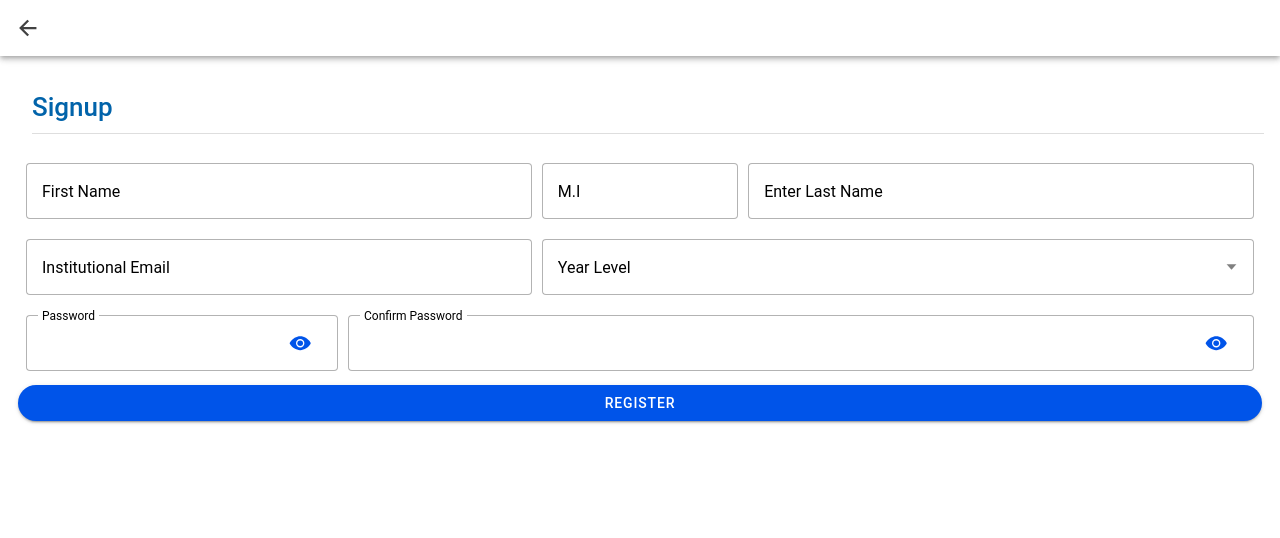
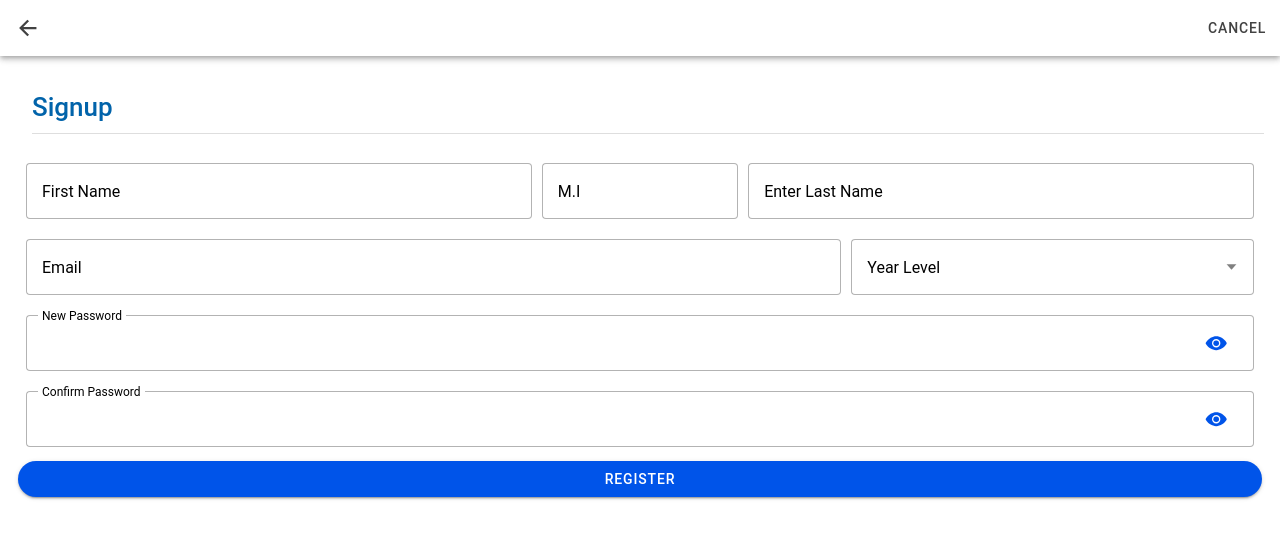
Before and after one commit to cliffamadeus/ics-quizard, a React (Vite) app: page /ics-quizard/register in a window 1280 px wide. Shown: the top 538 px of the page. Built offline with nearby package versions, Linux system fonts and the light colour scheme; no server answers.

Commit message:
UI Changes

```diff
--- a/src/pages/EditAccount.tsx
+++ b/src/pages/EditAccount.tsx
@@ -168,12 +168,9 @@ const EditAccount: React.FC = () => {
     return (
       <IonPage>
         <IonHeader>
-          <IonToolbar>
-            <IonButtons slot="start">
-              <IonBackButton defaultHref="/ics-quizard/app" />
-            </IonButtons>
-            <IonTitle>Edit Account</IonTitle>
-          </IonToolbar>
+          <IonButtons slot="start">
+            <IonBackButton defaultHref="/ics-quizard/app" />
+          </IonButtons>
         </IonHeader>
         <IonContent className="ion-padding">
           <IonItem>
--- a/src/pages/Login.tsx
+++ b/src/pages/Login.tsx
@@ -84,9 +84,9 @@ const Login: React.FC = () => {
         <h4 className='ion-text-center'>Student Login</h4>
         <IonInput
           type="email"
-          labelPlacement="floating"
+          labelPlacement="stacked"
           fill="outline"
-          label="Institutional Email"
+          label="Email"
           placeholder="email@nbsc.edu.ph"
           value={email}
           onIonChange={(e) => setEmail(e.detail.value!)}
@@ -109,7 +109,7 @@ const Login: React.FC = () => {
           Login
         </IonButton>
 
-        <IonText>
+        <IonText class="ion-text-center">
           <p>Don't have an account? <IonRouterLink routerLink="/ics-quizard/register">Register here</IonRouterLink></p>
         </IonText>
 
--- a/src/pages/Register.tsx
+++ b/src/pages/Register.tsx
@@ -1,9 +1,10 @@
 import React, { useState } from 'react';
-import { IonContent, IonPage, IonInput, IonButton, IonAlert, IonHeader, IonToolbar, IonTitle, IonBackButton, IonButtons, IonSelect, IonSelectOption, IonItem, IonText, IonCol, IonGrid, IonRow, IonInputPasswordToggle } from '@ionic/react';
+import { IonContent, IonPage, IonInput, IonButton, IonAlert, IonHeader, IonToolbar, IonTitle, IonBackButton, IonButtons, IonSelect, IonSelectOption, IonItem, IonText, IonCol, IonGrid, IonRow, IonInputPasswordToggle, useIonRouter } from '@ionic/react';
 import { supabase } from '../utils/supabaseClient';
 import { useHistory } from 'react-router-dom';
 
 const Register: React.FC = () => {
+  const navigation = useIonRouter();
   const [email, setEmail] = useState('');
   const [password, setPassword] = useState('');
   const [confirmPassword, setConfirmPassword] = useState('');
@@ -77,12 +78,19 @@ const Register: React.FC = () => {
     setShowConfirmationAlert(false); // Close confirmation alert
   };
 
+  const cancelSignup = () => {
+    navigation.push('/ics-quizard/', 'root', 'replace');
+  };
+
   return (
     <IonPage>
       <IonHeader>
         <IonToolbar>
           <IonButtons slot="start">
             <IonBackButton defaultHref="/ics-quizard/login" />
+          </IonButtons>
+          <IonButtons slot="end">
+            <IonButton>Cancel</IonButton>
           </IonButtons>
           <IonTitle></IonTitle>
         </IonToolbar>
@@ -135,16 +143,16 @@ const Register: React.FC = () => {
 
         <IonGrid>
           <IonRow>
-            <IonCol size="5">
-                <IonInput label="Institutional Email" type="email"
-                placeholder="Institutional Email"
+            <IonCol size="8">
+                <IonInput label="Email" type="email"
+                placeholder="Enter Institutional Email"
                 labelPlacement="floating"
                 fill="outline"
                 value={email}
                 onIonChange={(e) => setEmail(e.detail.value!)}>
                 </IonInput>
             </IonCol>
-            <IonCol>
+            <IonCol size="4">
               <IonSelect
                 label="Year Level"
                 labelPlacement="floating"
@@ -164,32 +172,36 @@ const Register: React.FC = () => {
 
           <IonGrid>
             <IonRow>
-            <IonCol size="auto">
+              <IonCol size="12">
                 <IonInput
-                label="Password"
+                  label="New Password"
                   type="password"
                   labelPlacement="floating"
                   fill="outline"
-                placeholder="Enter Password"
+                  placeholder="Enter New Password"
                   value={password}
                   onIonChange={(e) => setPassword(e.detail.value!)}
                 >
-              <IonInputPasswordToggle slot="end"></IonInputPasswordToggle>
+                  <IonInputPasswordToggle slot="end" />
                 </IonInput>
               </IonCol>
-            <IonCol>
+            </IonRow>
+          </IonGrid>
+
+          <IonGrid>
+            <IonRow>
+              <IonCol size="12">
                 <IonInput
                   label="Confirm Password"
                   type="password"
                   labelPlacement="floating"
                   fill="outline"
-                placeholder="Confirm Password"
+                  placeholder="Confirm New Password"
                   value={confirmPassword}
                   onIonChange={(e) => setConfirmPassword(e.detail.value!)}
                 >
-              <IonInputPasswordToggle slot="end"></IonInputPasswordToggle>
+                  <IonInputPasswordToggle slot="end" />
                 </IonInput>
-
               </IonCol>
             </IonRow>
           </IonGrid>
@@ -230,6 +242,7 @@ const Register: React.FC = () => {
           message={alertMessage}
           buttons={['OK']}
         />
+
       </IonContent>
     </IonPage>
   );
```
Lines whose indentation alone changed are shown as unchanged.
